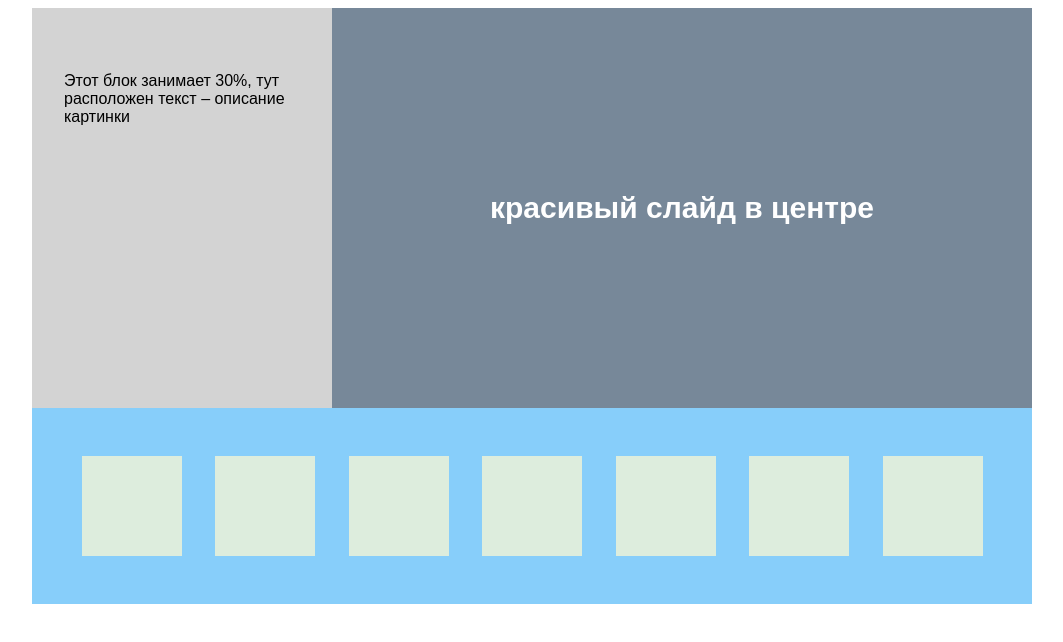
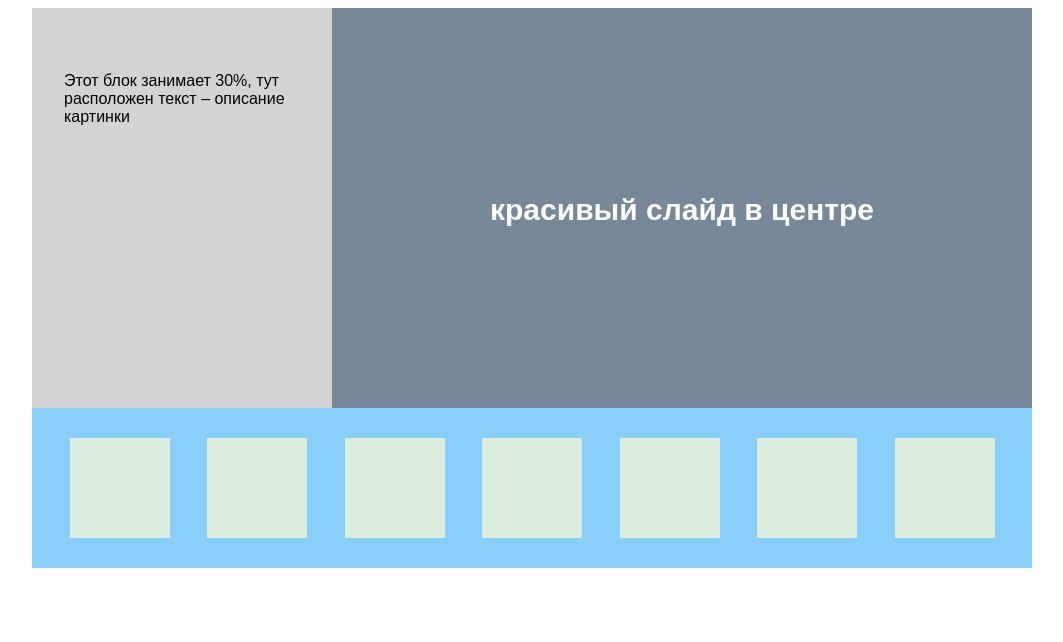
Before and after one commit to Kirik-Ekb/lessons-js-core, a plain HTML site: page index.html in a window 1280 px wide. Shown: the whole page, without its empty margins (108-1171 px from the left). Drawn offline with Linux system fonts and the light colour scheme.

Commit message:
great style-grid.css

```diff
--- a/index.html
+++ b/index.html
@@ -5,7 +5,8 @@
         <!-- <link href="style-inline-block.css" rel="stylesheet"/>         -->
         <!-- <link href="style-table.css" rel="stylesheet"/>         -->
         <!-- <link href="style-position.css" rel="stylesheet"/> -->
-        <link href="style-flex.css" rel="stylesheet"/>
+        <!-- <link href="style-flex.css" rel="stylesheet"/>         -->
+        <link href="style-grid.css" rel="stylesheet"/>
         <title>HTML и CSS. Урок 3</title>
     </head>
 
--- /dev/null
+++ b/style-grid.css
@@ -0,0 +1,53 @@
+.body {
+    margin-top: 6rem;
+
+
+}
+.gallery {
+    display: grid;
+    width: 62.5rem;
+    grid-template-columns: 30% 70%;
+    grid-template-rows: 400px 160px;
+    grid-template-areas: "one two two" "thre thre thre";
+    padding: 0;
+    margin: 0 auto;
+    font-size: 0;
+}
+.gallery__info {
+    grid-area: one;
+    background: lightgray;
+    font-family: Arial, Helvetica, sans-serif;
+    font-size: 1rem;
+    color: black;
+    padding: 4rem 2rem;
+    box-sizing: border-box;
+}
+.gallery__main-slide {
+    grid-area: two;
+    background: lightslategray;
+    font-family: Arial, Helvetica, sans-serif;
+    font-size: 1.875rem;
+    font-weight: bold;
+    color: white;
+    text-align: center;
+    padding-top: 11.5625rem;
+}
+.gallery__slides {
+    grid-area: thre;
+    background: lightskyblue;
+
+}
+.slides {
+    display: grid;
+    grid-template-columns: repeat(7, 6.25rem);
+    gap: 2.34375rem;
+    list-style: none;
+    height: 10rem;
+    align-items: center;
+    padding-left: 2.34375rem;
+}
+.slides__slide {
+    list-style: none;
+    height: 6.25rem;
+    background: rgb(221, 237, 221);
+}
```
